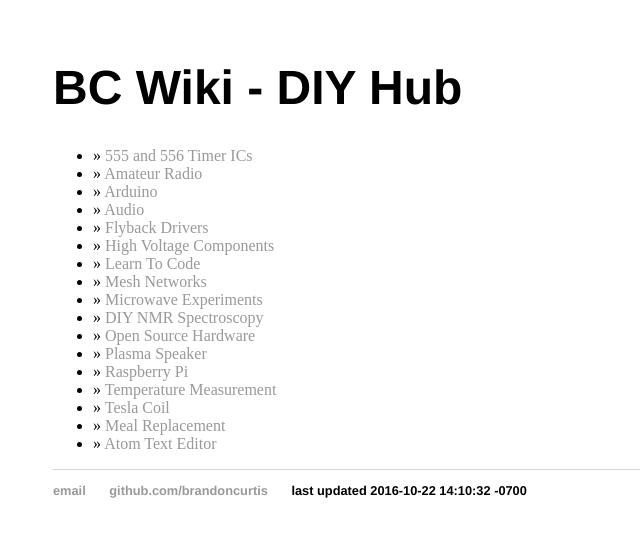
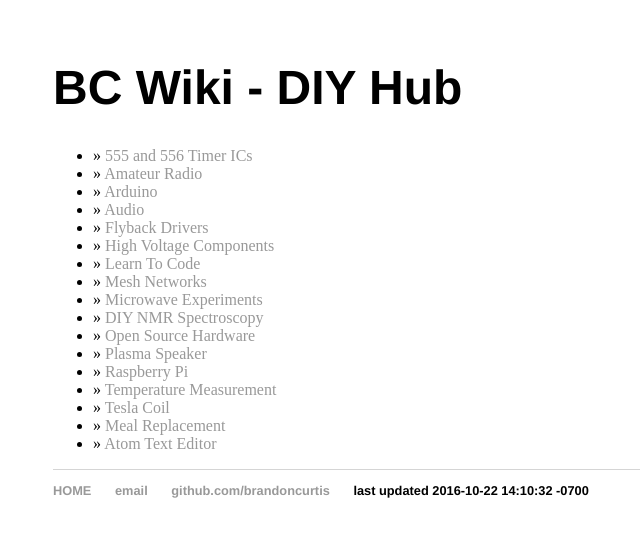
Before and after one commit to brandoncurtis/wiki, a Jekyll site: the page built from _wikihubs/diy.html, in a window 1280 px wide. Shown: the top 537 px of the page, without its empty margins (139-779 px from the left). Built offline with Jekyll 4.4.1, drawn with Linux system fonts in a browser that asks for light colours.

Commit message:
simplifying hub page linking

```diff
--- a/_includes/footer.html
+++ b/_includes/footer.html
@@ -1,4 +1,5 @@
 <ul>
+  <li><a href="{{ site.baseurl }}"</a>HOME</li>
   <li><a href="mailto:brandoncurtis@gmail.com">email</a></li>
   <li><a href="https://github.com/brandoncurtis">github.com/brandoncurtis</a></li>
   <li>last updated {{ site.time }} </li>
--- a/_wikihubs/software.html
+++ b/_wikihubs/software.html
@@ -2,13 +2,14 @@
 layout: default
 title: BC Wiki - Software Hub
 permalink: software
+category: software
 ---
 
 	<h1>{{ page.title }}</h1>
 	<ul class="wikipages">
 
 	  {% for wikipage in site.wikipages %}
-    {% if wikipage.category == 'software' %}
+    {% if wikipage.category == page.category %}
 	    <li> » <a href="{{ site.baseurl }}{{ wikipage.url }}" title="{{ wikipage.title }}">{{ wikipage.title }}</a></li>
     {% endif %}
 	  {% endfor %}
```
